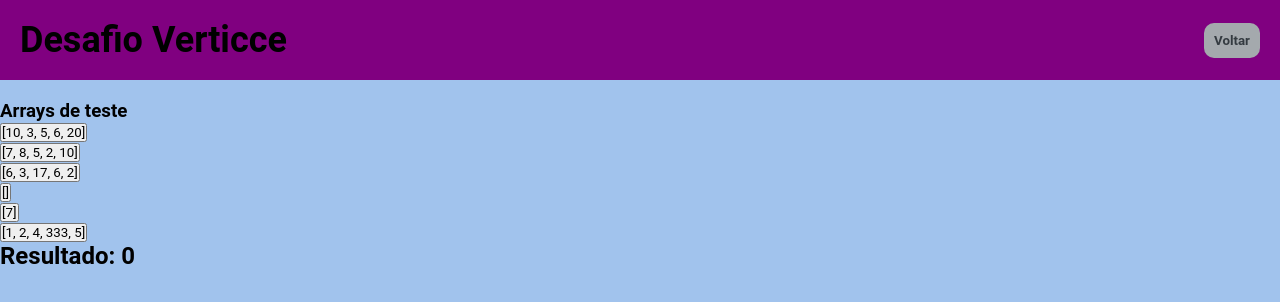
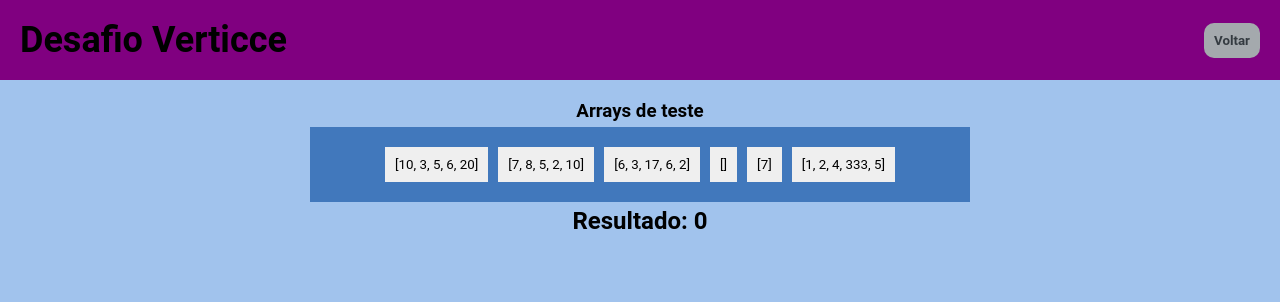
Before and after one commit to luccasqueiroz7/verttice-desafio-junior, a React (Create React App) app: page /desafio/3 in a window 1280 px wide. Shown: the top 302 px of the page. Built offline with nearby package versions, Linux system fonts and the light colour scheme.

Commit message:
feat/ estilização desafio 3 pronta

```diff
--- a/src/pages/ChallengerThree/index.jsx
+++ b/src/pages/ChallengerThree/index.jsx
@@ -1,5 +1,6 @@
 import { useState } from "react";
 import { Header } from "../../components/Header";
+import { ChallengerThreeSection } from "./style";
 
 export const ChallengerThree = () => {
   const numbers = [
@@ -26,9 +27,9 @@ export const ChallengerThree = () => {
   return (
     <>
       <Header />
-      <section>
+      <ChallengerThreeSection>
+        <h3>Arrays de teste</h3>
         <ul>
-          <h3>Arrays de teste</h3>
           {numbers.map((arr, index) => (
             <li key={index}>
               <button onClick={() => productOfValues(arr)}>[{arr.join(", ").split("")}]</button>
@@ -36,7 +37,7 @@ export const ChallengerThree = () => {
           ))}
         </ul>
         <h2>Resultado: {resultProduct}</h2>
-      </section>
+      </ChallengerThreeSection>
     </>
   );
 };
--- /dev/null
+++ b/src/pages/ChallengerThree/style.js
@@ -0,0 +1,29 @@
+import styled from "styled-components";
+
+export const ChallengerThreeSection = styled.section`
+  display: flex;
+  flex-direction: column;
+  align-items: center;
+  gap: 5px;
+
+  > ul {
+    background-color: var(--blue-4);
+    padding: 20px;
+    display: flex;
+    justify-content: center;
+    flex-wrap: wrap;
+    gap: 10px;
+    width: 90%;
+    max-width: 660px;
+
+    li > button {
+      border: none;
+      padding: 10px;
+
+      :hover {
+        background-color: var(--purple);
+        color: var(--grey-1);
+      }
+    }
+  }
+`;
```
